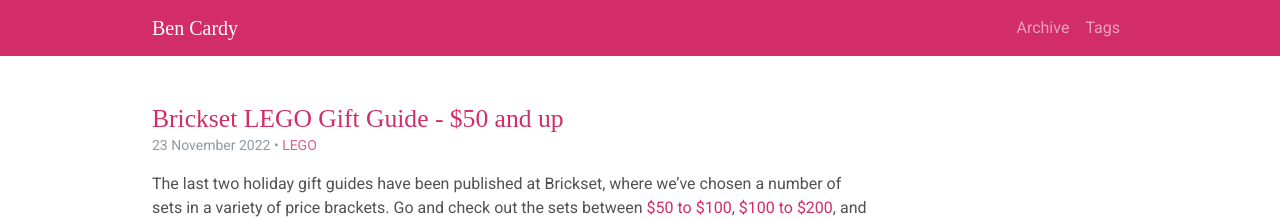
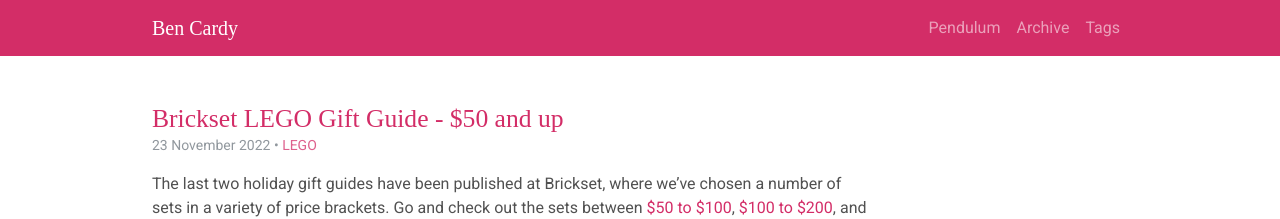
Before and after one commit to benbacardi/benbacardi.github.io, a Jekyll site: the page built from index.html, in a window 1280 px wide and 900 px high. Shown: the top 219 px of the window. Built offline with Jekyll 4.4.1, drawn with Linux system fonts in a browser that asks for light colours; some web fonts are replaced; the list of posts is cut into pages by our own code.

Commit message:
Link to Pendulum from nav bar

```diff
--- a/_layouts/default.html
+++ b/_layouts/default.html
@@ -14,6 +14,8 @@
       </button>
       <div class="collapse navbar-collapse" id="navbarSupportedContent">
         <ul class="navbar-nav ms-auto mb-2 mb-lg-0">
+
+          <li class="nav-item"><a class="nav-link" href="/pendulum/">Pendulum</a></li>
 
           {% assign pages_list = site.pages | sort:"url" %}
           {% for node in pages_list %}
```
